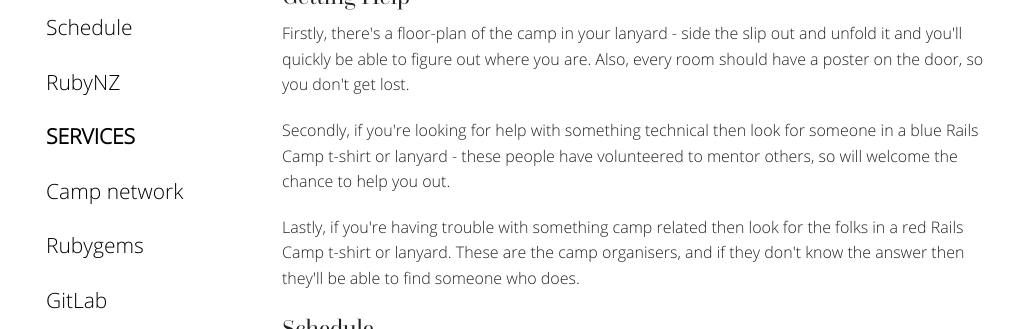
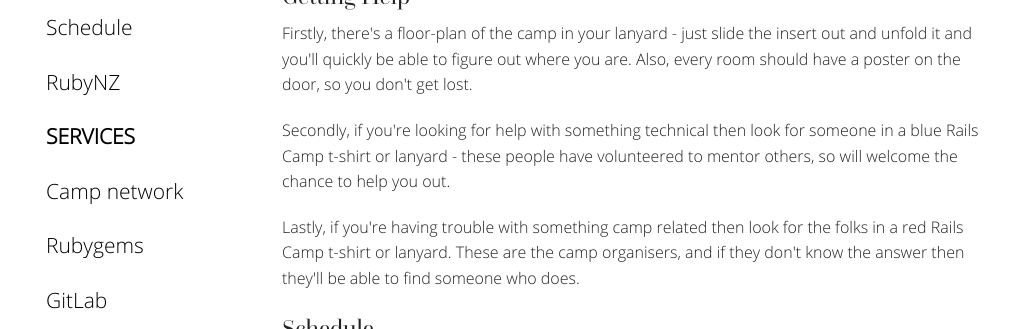
Before and after one commit to rubynz/Boxes, a plain HTML site: page www/www/index.html in a window 1280 px wide. Shown: the part 457-786 px from the top of the page, without its empty margins (123-1136 px from the left). Drawn offline with Linux system fonts and the light colour scheme; files whose address does not match are found by name.

Commit message:
Fix typo in index.html.

```diff
--- a/www/www/index.html
+++ b/www/www/index.html
@@ -66,7 +66,7 @@
         <a name="help"></a>
         <h4>Getting Help</h4>
         <p>
-          Firstly, there's a floor-plan of the camp in your lanyard - side the slip out and unfold it and you'll quickly be able to figure out where you are.  Also, every room should have a poster on the door, so you don't get lost.
+          Firstly, there's a floor-plan of the camp in your lanyard - just slide the insert out and unfold it and you'll quickly be able to figure out where you are.  Also, every room should have a poster on the door, so you don't get lost.
         </p>
         <p>
           Secondly, if you're looking for help with something technical then look for someone in a blue Rails Camp t-shirt or lanyard - these people have volunteered to mentor others, so will welcome the chance to help you out.
```
